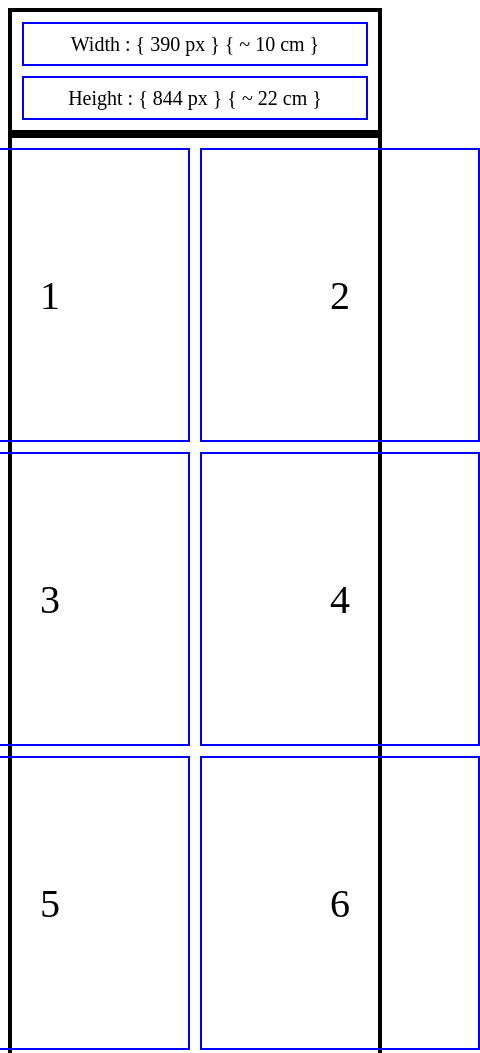
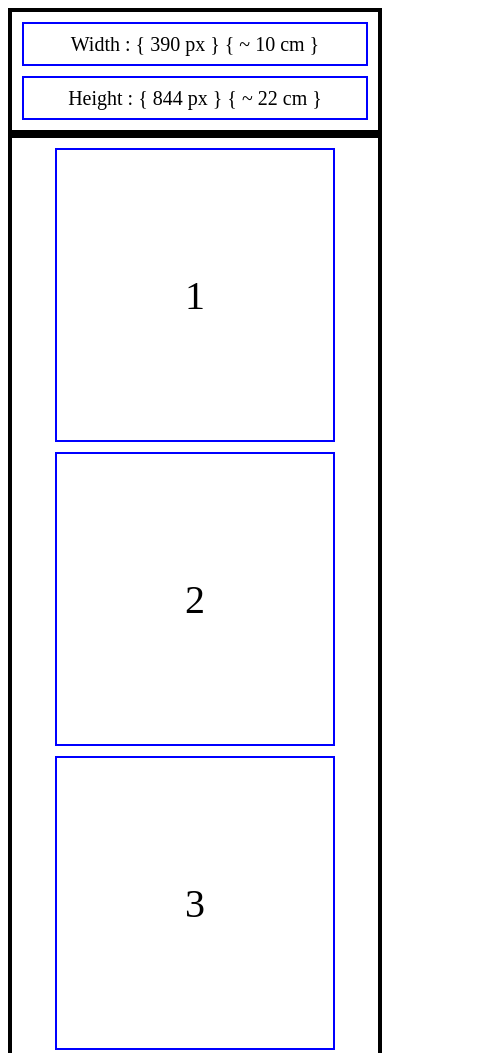
Before and after one commit to neoviki/responsive.css.layouts, a plain HTML site: page layouts/layout3/index.html in a window 390 px wide. Shown: the top 1053 px of the page, 480 px wide, since content can reach past the window. Drawn offline with Linux system fonts and the light colour scheme.

Commit message:
css box-grid bug fix

```diff
--- a/layouts/layout3/style.css
+++ b/layouts/layout3/style.css
@@ -116,7 +116,7 @@ body {
 
 /* Property for screen width less than or equal to 700px */
 @media (max-width: 1200px) {
-  /*Property for box-grid Class*/
+  /*Property for box Class*/
   .box {
     grid-template-columns: repeat(3, var(--grid-cell-width));
   }
@@ -124,7 +124,7 @@ body {
 
 /* Property for screen width less than or equal to 700px */
 @media (max-width: 1100px) {
-  /*Property for box-grid Class*/
+  /*Property for box Class*/
   .box {
     grid-template-columns: repeat(2, var(--grid-cell-width));
   }
@@ -132,7 +132,7 @@ body {
 
 /* Property for screen width less than or equal to 700px */
 @media (max-width: 1000px) {
-  /*Property for box-grid Class*/
+  /*Property for box Class*/
   .box {
     grid-template-columns: repeat(2, var(--grid-cell-width));
   }
@@ -140,7 +140,7 @@ body {
 
 /* Property for screen width less than or equal to 700px */
 @media (max-width: 900px) {
-  /*Property for box-grid Class*/
+  /*Property for box Class*/
   .box {
     grid-template-columns: repeat(2, var(--grid-cell-width));
   }
@@ -148,16 +148,16 @@ body {
 
 /* Property for screen width less than or equal to 700px */
 @media (max-width: 800px) {
-  /*Property for box-grid Class*/
-  .box-grid {
+  /*Property for box Class*/
+  .box {
     grid-template-columns: repeat(2, var(--grid-cell-width));
   }
 }
 
 /* Property for screen width less than or equal to 700px */
 @media (max-width: 700px) {
-  /*Property for box-grid Class*/
-  .box-grid {
+  /*Property for box Class*/
+  .box {
     grid-template-columns: repeat(1, var(--grid-cell-width));
   }
   .ruler {
@@ -170,8 +170,8 @@ body {
 
 /* Property for screen width less than or equal to 500px */
 @media (max-width: 500px) {
-  /*Property for box-grid Class*/
-  .box-grid {
+  /*Property for box Class*/
+  .box {
     grid-template-columns: repeat(1, var(--grid-cell-width));
   }
   .ruler {
```
